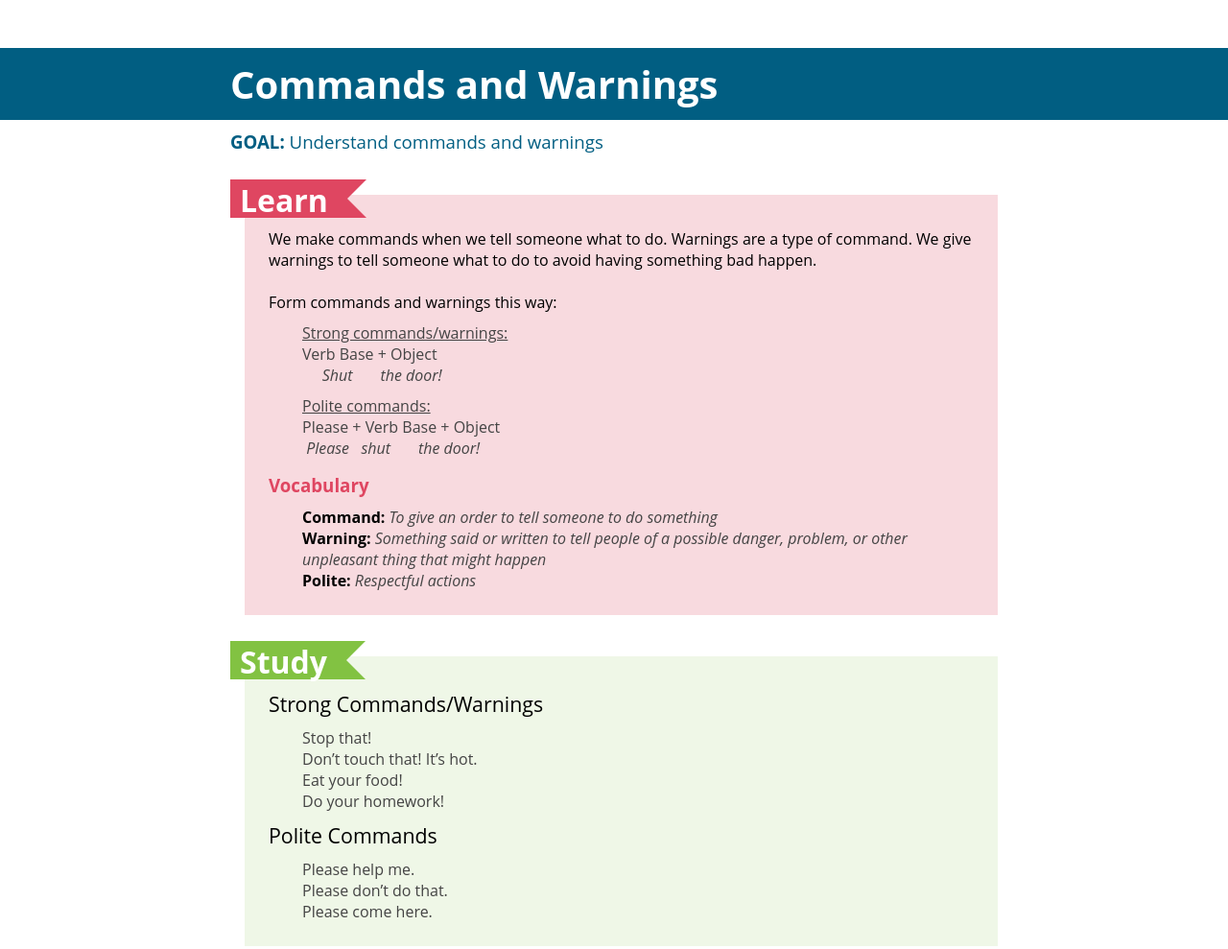
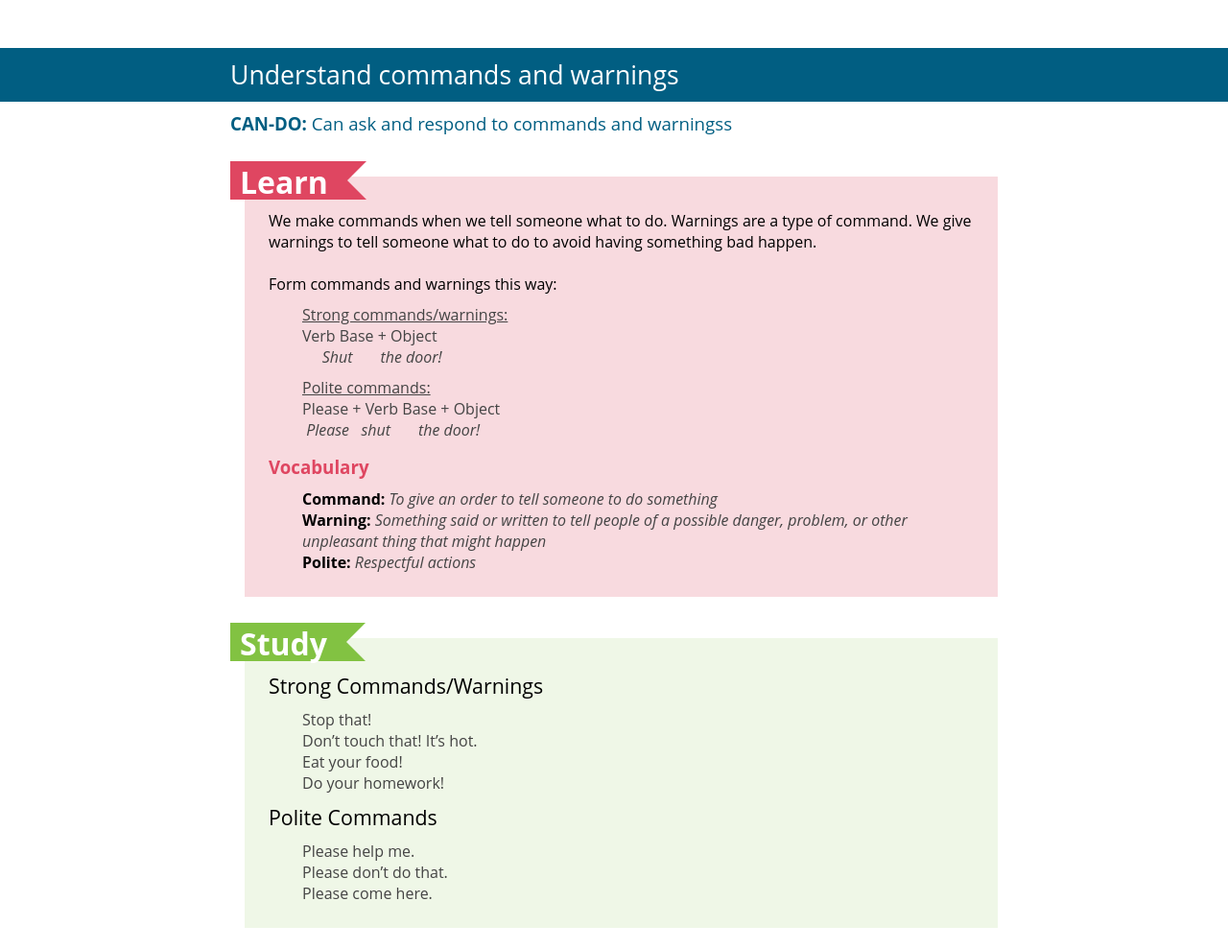
Before and after one commit to byuitechops/ec3-quiz-design, a plain HTML site: page strategies/understandcommand_warnings.html in a window 1280 px wide. Shown: the top 989 px of the page at 96% size. Drawn offline with Linux system fonts and the light colour scheme.

Commit message:
new format changes

```diff
--- a/strategies/understandcommand_warnings.html
+++ b/strategies/understandcommand_warnings.html
@@ -10,12 +10,12 @@
 
     <div class="dark-blue banner">
         <div class="main">
-            <h1>Commands and Warnings</h1>
+            <h2>Understand commands and warnings</h2>
             <!--<h2>GOAL: Schedule an appointment</h2>-->
         </div>
     </div>
     <div class="banner-sub main text-dark-blue">
-        <strong>GOAL:</strong> Understand commands and warnings</div>
+        <strong>CAN-DO: </strong>Can ask and respond to commands and warningss</div>
 
     <div class="main">
         <h2 class="flag pink-flag pink">Learn</h2>
```
Also changed, not shown: strategies/capitalization_rules.html (+1 -1 lines).
